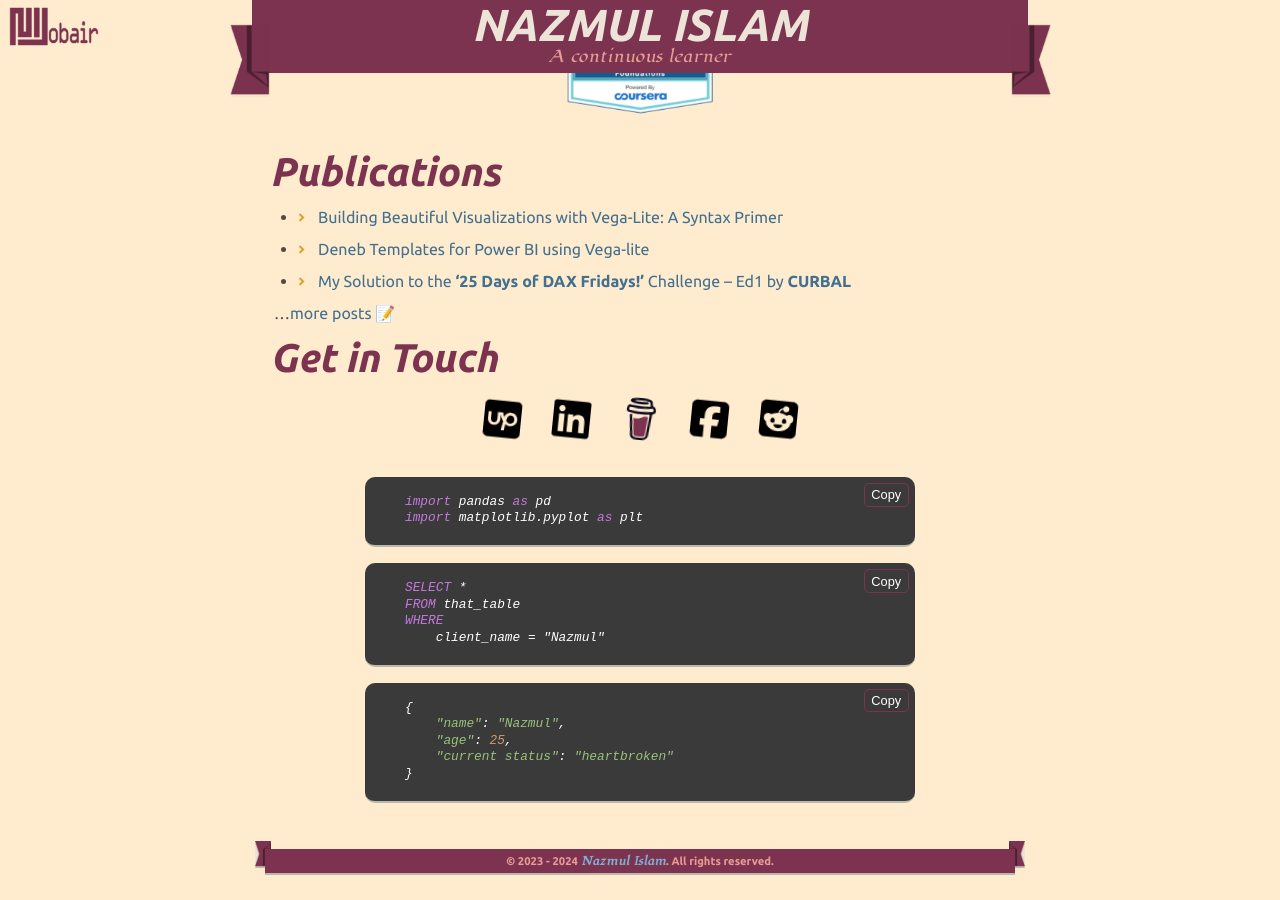
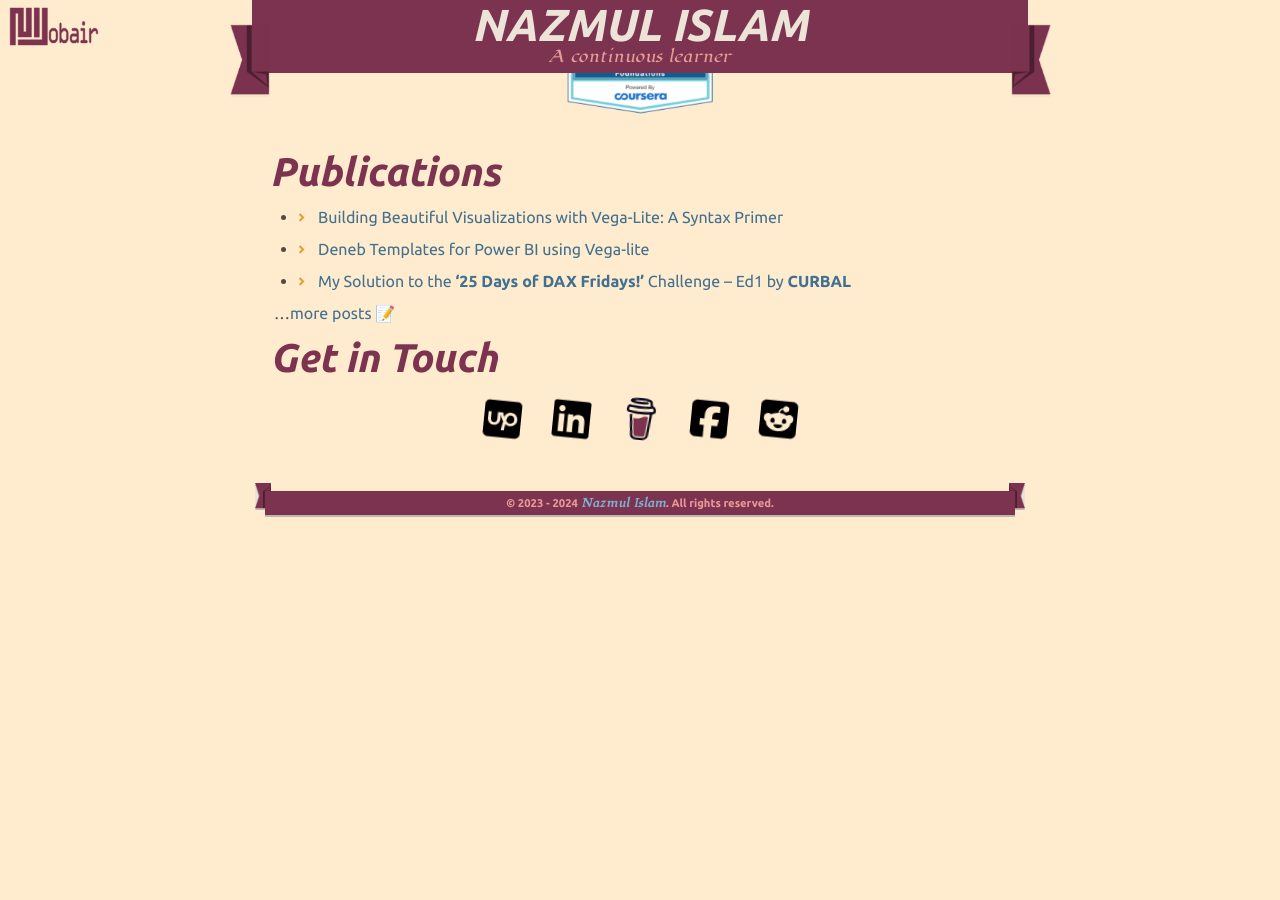
Before and after one commit to nijobair/nijobair.github.io, a Jekyll site: the page built from index.md, in a window 1280 px wide and 900 px high, scrolled down 1278 px. Built offline with Jekyll 4.4.1, drawn with Linux system fonts in a browser that asks for light colours; after the commit the page ends 1820 px from its top, so only the background shows below that.

Commit message:
fixed a mistake

````diff
--- a/index.md
+++ b/index.md
@@ -75,24 +75,3 @@ This website showcases my work, including data analysis projects, research publi
 {% include social-media.html %}
 
 </div>
-
-```python
-import pandas as pd
-import matplotlib.pyplot as plt
-```
-
-```sql
-SELECT *
-FROM that_table
-WHERE
-    client_name = "Nazmul"
-```
-
-
-```javascript
-{
-    "name": "Nazmul",
-    "age": 25,
-    "current status": "heartbroken"
-}
-```
````
